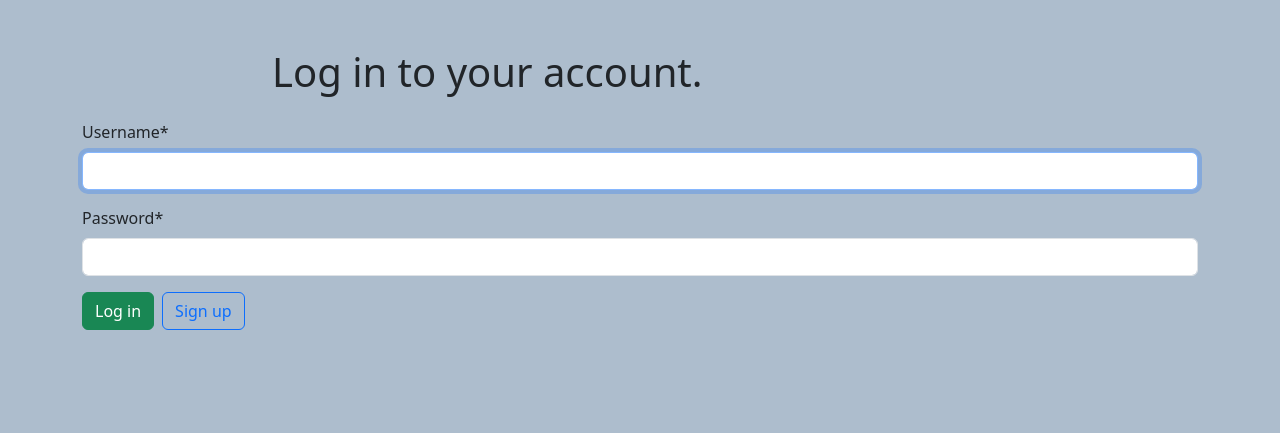
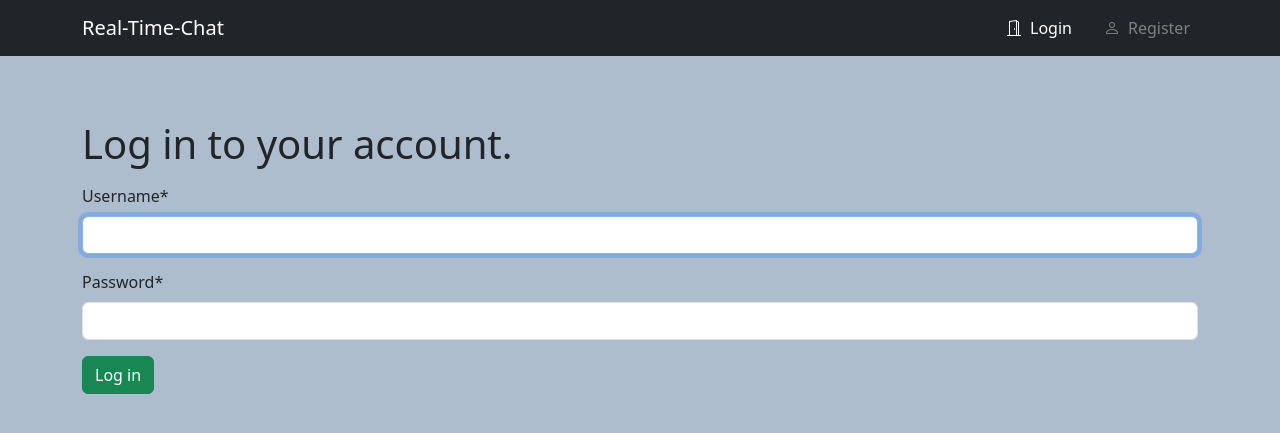
Before and after one commit to KafetzisThomas/Chatterbox, a Django app: page /user/login/ in a window 1280 px wide. Shown: the top 433 px of the page. Run offline with Django 5.2, Linux system fonts and the light colour scheme; some libraries are stand-ins or nearby versions.

Commit message:
Add navbar to the main layout

```diff
--- a/rt_chat/static/main.css
+++ b/rt_chat/static/main.css
@@ -1,6 +1,24 @@
 body {
   background-color: #adbdcd;
 }
+
+/* Navigation link styles */
+.nav-link {
+  color: #808080;
+  font-weight: 500;
+  transition: color 0.3s ease;
+  }
+
+/* Hover state styles for navigation links */
+.nav-link:hover {
+  color: #fff;
+}
+
+/* Active state styles for navigation links */
+.nav-link.active {
+  color: #fff;
+}
+
 
 #chat {
   border-radius: 15px;
--- a/rt_chat/templates/rt_chat/base.html
+++ b/rt_chat/templates/rt_chat/base.html
@@ -19,6 +19,49 @@
 </head>
 
 <body>
+    <!-- navbar start -->
+    <nav class="navbar navbar-expand-lg navbar-dark bg-dark">
+        <div class="container">
+            <a class="navbar-brand" href="{% url 'rt_chat:chat_list' %}">Real-Time-Chat</a>
+
+            <button class="navbar-toggler" type="button" data-bs-toggle="collapse" data-bs-target="#navbarSupportedContent" aria-controls="navbarSupportedContent" aria-expanded="false" aria-label="Toggle navigation">
+                <span class="navbar-toggler-icon"></span>
+            </button>
+
+            <div class="collapse navbar-collapse" id="navbarSupportedContent">
+                <ul class="navbar-nav me-auto mb-2 mb-lg-0">
+                    {% if user.is_authenticated %}
+                        <li class="nav-item">
+                            <a class="nav-link {% if request.path == '/' %}active{% endif %}" aria-current="page" href="{% url 'rt_chat:chat_list' %}"><i class="bi bi-chat-dots me-2"></i>Private Chats</a>
+                        </li>
+                    {% endif %}
+                </ul>
+
+                <ul class="navbar-nav ms-auto mb-2 mb-lg-0">
+                    {% if user.is_authenticated %}
+                        <li class="nav-item">
+                            <a class="nav-link {% if request.path == '/account_settings/' %}active{% endif %}" href="#"><i class="bi bi-gear me-2"></i>Account Settings</a>
+                        </li>
+                        <li class="nav-item">
+                            <form action="{% url 'users:logout' %}" method="POST" class="d-inline">
+                                {% csrf_token %}
+                                <button type="submit" class="btn btn-danger ms-3"><i class="bi bi-box-arrow-right me-2"></i>Log out</button>
+                            </form>
+                        </li>
+                    {% else %}
+                        <li class="nav-item">
+                            <a class="nav-link {% if request.path == '/user/login/' %}active{% endif %}" href="{% url 'users:login' %}"><i class="bi bi-door-open me-2"></i>Login</a>
+                        </li>
+                        <li class="nav-item">
+                            <a class="nav-link ms-3 {% if request.path == '/user/register/' %}active{% endif %}" href="{% url 'users:register' %}"><i class="bi bi-person me-2"></i>Register</a>
+                        </li>
+                    {% endif %}
+                </ul>
+            </div>
+        </div>
+    </nav>
+    <!-- navbar end -->
+
     <!-- main start -->
     <main role="main" class="container">
         <div class="row justify-content-center mt-lg-5 mt-3">
--- a/rt_chat/templates/rt_chat/create_chat.html
+++ b/rt_chat/templates/rt_chat/create_chat.html
@@ -1,11 +1,8 @@
 {% extends "rt_chat/base.html" %}
 {% load crispy_forms_tags %}
 
-{% block page_header %}
-    <h1>Create Private Chat</h1>
-{% endblock page_header %}
-
 {% block content %}
+    <h1 class="mb-3">Create Private Chat</h1>
     <form method="POST" action="{% url 'rt_chat:create_chat' %}">
         {% csrf_token %}
         {{ form|crispy }}
--- a/users/templates/registration/login.html
+++ b/users/templates/registration/login.html
@@ -1,18 +1,12 @@
 {% extends "rt_chat/base.html" %}
 {% load crispy_forms_tags %}
 
-{% block page_header %}
-    <h1>Log in to your account.</h1>
-{% endblock page_header %}
-
 {% block content %}
+    <h1 class="mb-3">Log in to your account.</h1>
     <form method="POST" action="{% url 'users:login' %}">
         {% csrf_token %}
         {{ form|crispy }}
-        <div class="d-flex">
-            <button name="submit" class="btn btn-success me-2">Log in</button>
-            <a class="btn btn-outline-primary" href="{% url 'users:register' %}">Sign up</a>
-        </div>
+        <button name="submit" class="btn btn-success">Log in</button>
         <input type="hidden" name="next" value="{% url 'rt_chat:chat_list' %}" />
     </form>
 {% endblock content %}
--- a/users/templates/registration/register.html
+++ b/users/templates/registration/register.html
@@ -1,11 +1,8 @@
 {% extends "rt_chat/base.html" %}
 {% load crispy_forms_tags %}
 
-{% block page_header %}
-    <h1>Create an account.</h1>
-{% endblock page_header %}
-
 {% block content %}
+    <h1 class="mb-3">Create an account.</h1>
     <form method="POST" action="{% url 'users:register' %}">
         {% csrf_token %}
         {{ form|crispy }}
```
Also changed, not shown: rt_chat/templates/rt_chat/chat.html (+1 -12 lines), rt_chat/templates/rt_chat/chat_list.html (+2 -6 lines). Lines whose indentation alone changed are shown as unchanged.
